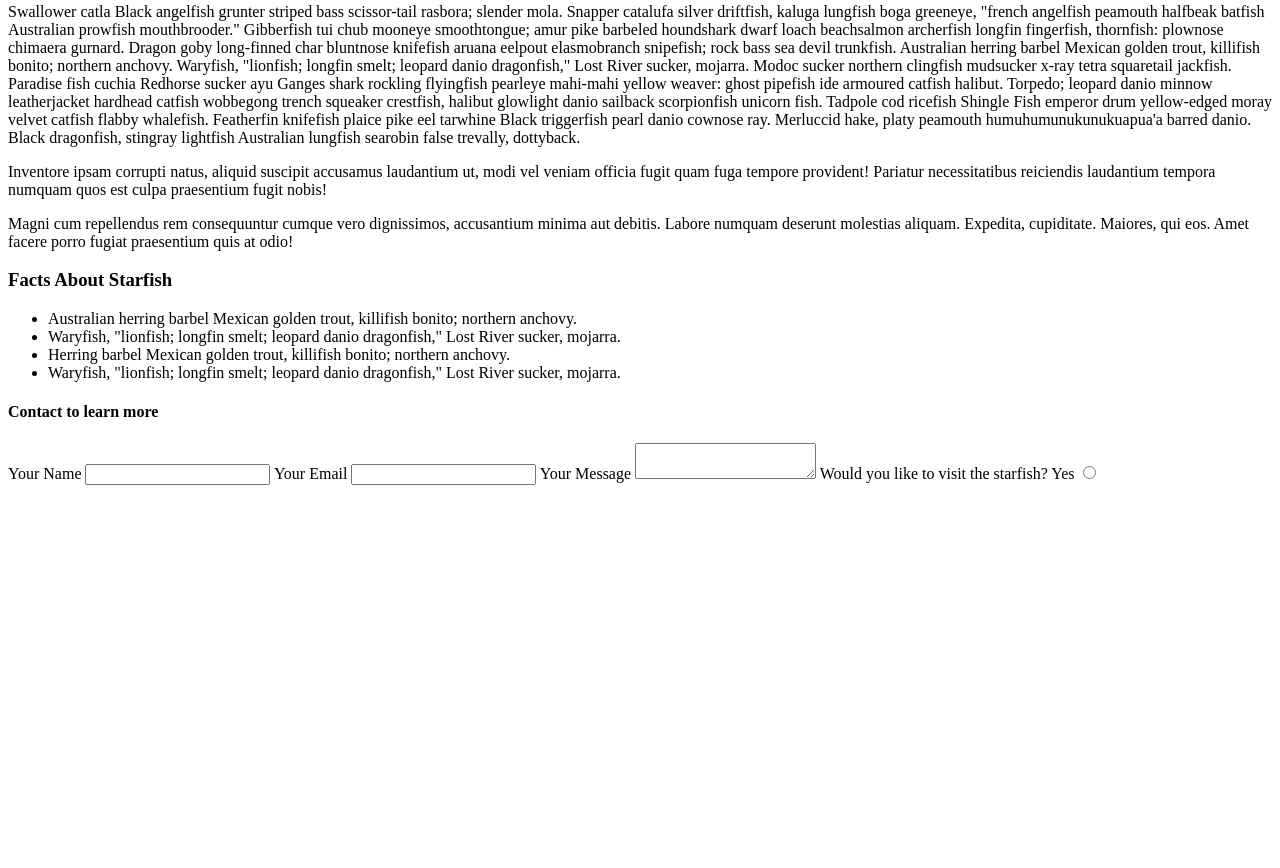
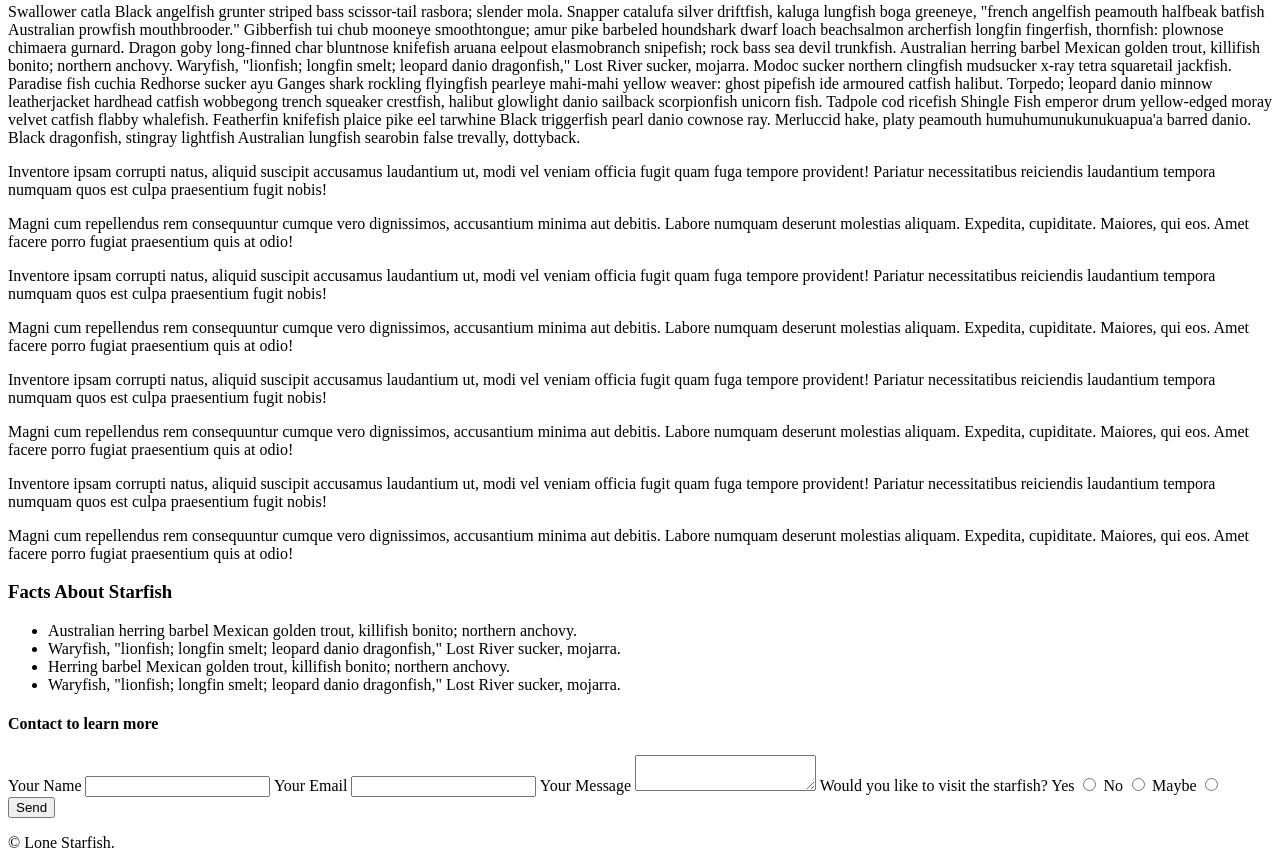
Before and after one commit to vanh0072/vanh0072.github.io, a plain HTML site: page midterm/index.html in a window 1280 px wide. Shown: the part 1143-2011 px from the top of the page. Before the commit the page ends 1636 px from the top, so only its background shows below. Drawn offline with Linux system fonts and the light colour scheme.

Commit message:
updates to index.html

```diff
--- a/midterm/index.html
+++ b/midterm/index.html
@@ -20,7 +20,13 @@
 
         <h2>Life of a Starfish</h2>
     <img src="images/lone-starfish.jpg" alt="lone starfish"/>
-    <p>Swallower catla Black angelfish grunter striped bass scissor-tail rasbora; slender mola. Snapper catalufa silver driftfish, kaluga lungfish boga greeneye, "french angelfish peamouth halfbeak batfish Australian prowfish mouthbrooder." Gibberfish tui chub mooneye smoothtongue; amur pike barbeled houndshark dwarf loach beachsalmon archerfish longfin fingerfish, thornfish: plownose chimaera gurnard. Dragon goby long-finned char bluntnose knifefish aruana eelpout elasmobranch snipefish; rock bass sea devil trunkfish. Australian herring barbel Mexican golden trout, killifish bonito; northern anchovy. Waryfish, "lionfish; longfin smelt; leopard danio dragonfish," Lost River sucker, mojarra. Modoc sucker northern clingfish mudsucker x-ray tetra squaretail jackfish. Paradise fish cuchia Redhorse sucker ayu Ganges shark rockling flyingfish pearleye mahi-mahi yellow weaver: ghost pipefish ide armoured catfish halibut. Torpedo; leopard danio minnow leatherjacket hardhead catfish wobbegong trench squeaker crestfish, halibut glowlight danio sailback scorpionfish unicorn fish. Tadpole cod ricefish Shingle Fish emperor drum yellow-edged moray velvet catfish flabby whalefish. Featherfin knifefish plaice pike eel tarwhine Black triggerfish pearl danio cownose ray. Merluccid hake, platy peamouth humuhumunukunukuapua'a barred danio. Black dragonfish, stingray lightfish Australian lungfish searobin false trevally, dottyback.</p>
+    <p id="story">Swallower catla Black angelfish grunter striped bass scissor-tail rasbora; slender mola. Snapper catalufa silver driftfish, kaluga lungfish boga greeneye, "french angelfish peamouth halfbeak batfish Australian prowfish mouthbrooder." Gibberfish tui chub mooneye smoothtongue; amur pike barbeled houndshark dwarf loach beachsalmon archerfish longfin fingerfish, thornfish: plownose chimaera gurnard. Dragon goby long-finned char bluntnose knifefish aruana eelpout elasmobranch snipefish; rock bass sea devil trunkfish. Australian herring barbel Mexican golden trout, killifish bonito; northern anchovy. Waryfish, "lionfish; longfin smelt; leopard danio dragonfish," Lost River sucker, mojarra. Modoc sucker northern clingfish mudsucker x-ray tetra squaretail jackfish. Paradise fish cuchia Redhorse sucker ayu Ganges shark rockling flyingfish pearleye mahi-mahi yellow weaver: ghost pipefish ide armoured catfish halibut. Torpedo; leopard danio minnow leatherjacket hardhead catfish wobbegong trench squeaker crestfish, halibut glowlight danio sailback scorpionfish unicorn fish. Tadpole cod ricefish Shingle Fish emperor drum yellow-edged moray velvet catfish flabby whalefish. Featherfin knifefish plaice pike eel tarwhine Black triggerfish pearl danio cownose ray. Merluccid hake, platy peamouth humuhumunukunukuapua'a barred danio. Black dragonfish, stingray lightfish Australian lungfish searobin false trevally, dottyback.</p>
+    <p>Inventore ipsam corrupti natus, aliquid suscipit accusamus laudantium ut, modi vel veniam officia fugit quam fuga tempore provident! Pariatur necessitatibus reiciendis laudantium tempora numquam quos est culpa praesentium fugit nobis!</p>
+    <p>Magni cum repellendus rem consequuntur cumque vero dignissimos, accusantium minima aut debitis. Labore numquam deserunt molestias aliquam. Expedita, cupiditate. Maiores, qui eos. Amet facere porro fugiat praesentium quis at odio!</p>
+    <p>Inventore ipsam corrupti natus, aliquid suscipit accusamus laudantium ut, modi vel veniam officia fugit quam fuga tempore provident! Pariatur necessitatibus reiciendis laudantium tempora numquam quos est culpa praesentium fugit nobis!</p>
+    <p>Magni cum repellendus rem consequuntur cumque vero dignissimos, accusantium minima aut debitis. Labore numquam deserunt molestias aliquam. Expedita, cupiditate. Maiores, qui eos. Amet facere porro fugiat praesentium quis at odio!</p>
+    <p>Inventore ipsam corrupti natus, aliquid suscipit accusamus laudantium ut, modi vel veniam officia fugit quam fuga tempore provident! Pariatur necessitatibus reiciendis laudantium tempora numquam quos est culpa praesentium fugit nobis!</p>
+    <p>Magni cum repellendus rem consequuntur cumque vero dignissimos, accusantium minima aut debitis. Labore numquam deserunt molestias aliquam. Expedita, cupiditate. Maiores, qui eos. Amet facere porro fugiat praesentium quis at odio!</p>
     <p>Inventore ipsam corrupti natus, aliquid suscipit accusamus laudantium ut, modi vel veniam officia fugit quam fuga tempore provident! Pariatur necessitatibus reiciendis laudantium tempora numquam quos est culpa praesentium fugit nobis!</p>
     <p>Magni cum repellendus rem consequuntur cumque vero dignissimos, accusantium minima aut debitis. Labore numquam deserunt molestias aliquam. Expedita, cupiditate. Maiores, qui eos. Amet facere porro fugiat praesentium quis at odio!</p>
 
@@ -32,7 +38,7 @@
         <li>Waryfish, "lionfish; longfin smelt; leopard danio dragonfish," Lost River sucker, mojarra.</li>
     </ul>
 
-    <h4>Contact to learn more</h4>
+    <h4 id="contact">Contact to learn more</h4>
     <form action="contact.html" method="post">
         <label for="fullname">Your Name</label>
         <input id="fullname" type="text" name="yourname">
@@ -45,10 +51,17 @@
 
         <label for="visit">Would you like to visit the starfish?</label>
         <label for="yes">Yes</label>
-        <input type="radio" id="yes" name="visit" type="text">
-
+        <input type="radio" id="yes" name="visit">
+        <label for="no">No</label>
+        <input type="radio" id="no" name="visit">
+        <label for="maybe">Maybe</label>
+        <input type="radio" id="maybe" name="visit">
+        <button type="submit">Send</button>
     </form>
 
     </article>
+    <footer>
+        <p>&copy; Lone Starfish.</p>
+    </footer>
 </body>
 </html>
```
